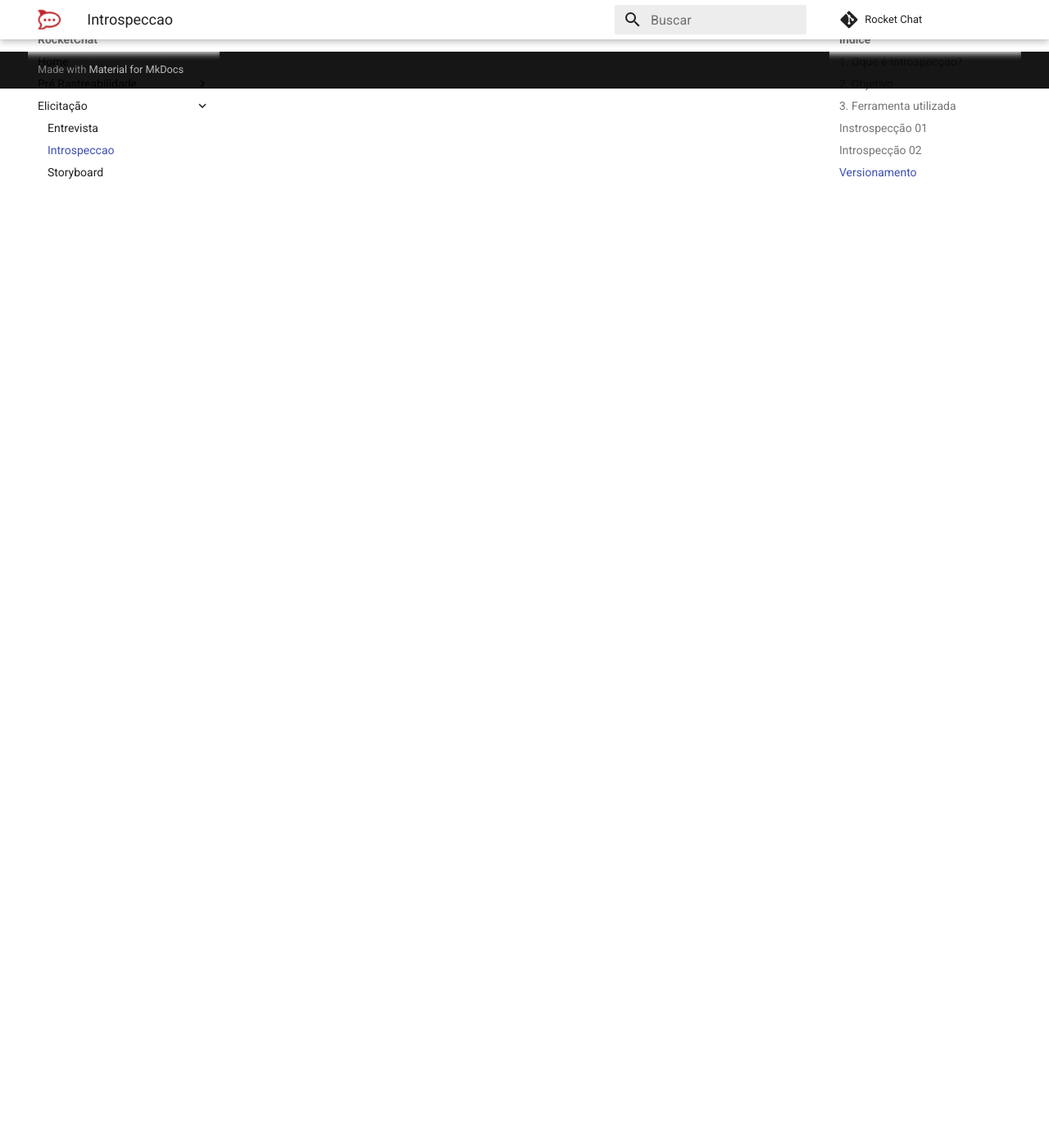
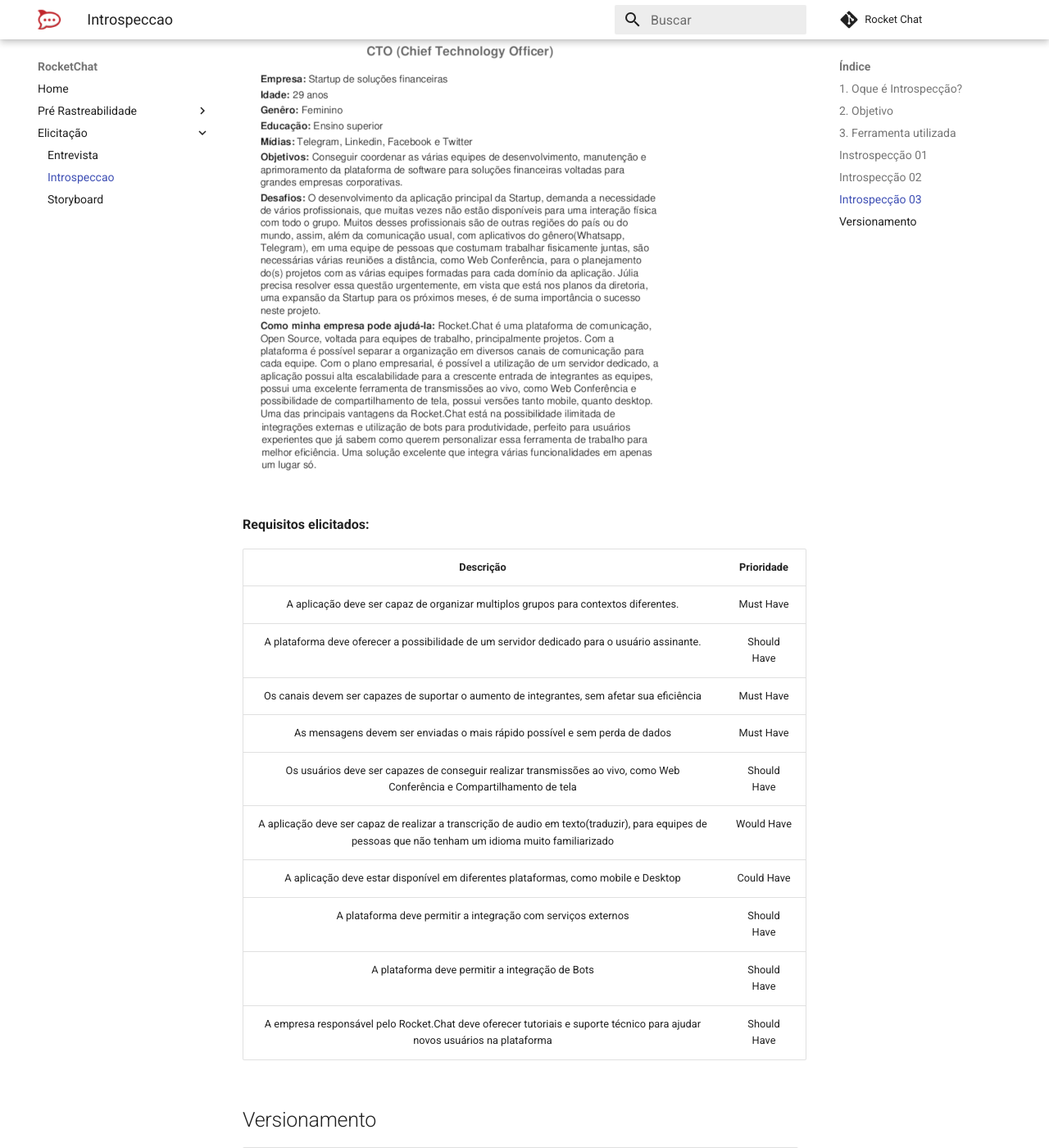
Before and after one commit to MarcosNBJ/2019.1-RocketChat, an MkDocs documentation site: the page built from docs/Elicitação/Introspeccao.md, in a window 1280 px wide and 1400 px high, scrolled down 3338 px. Shown: the whole window at 82% size. Built offline with MkDocs 1.6.1 and Material for MkDocs 9.7.7, drawn with Linux system fonts in a browser that asks for light colours; comment, search, counter and statistics services are not loaded; some of the changed text lies outside the part shown.

Commit message:
Adicionar introspeccao 3

```diff
--- a/docs/Elicitação/Introspeccao.md
+++ b/docs/Elicitação/Introspeccao.md
@@ -44,6 +44,27 @@
 | Eu, como usuário, gostaria de poder criar chats para conversas em grupo. | 02 | Must Have |
 | Eu, como usuário, gostaria de uma plataforma que tenha uma interface com um visual agradável, minimalista e intuitivo. | 02 | Should Have |
 
+## Introspecção 03
+
+![INT3](../img/Elicitacao/introspeccao_03.png)
+
+**Requisitos elicitados:**
+
+| Descrição | Prioridade |
+|  :------: | :------: |
+| A aplicação deve ser capaz de organizar multiplos grupos para contextos diferentes. | Must Have |
+| A plataforma deve oferecer a possibilidade de um servidor dedicado para o usuário assinante. | Should Have |
+| Os canais devem ser capazes de suportar o aumento de integrantes, sem afetar sua eficiência | Must Have |
+| As mensagens devem ser enviadas o mais rápido possível e sem perda de dados  | Must Have |
+| Os usuários deve ser capazes de conseguir realizar transmissões ao vivo, como Web Conferência e Compartilhamento de tela | Should Have |
+| A aplicação deve ser capaz de realizar a transcrição de audio em texto(traduzir), para equipes de pessoas que não tenham um idioma muito familiarizado | Would Have |
+| A aplicação deve estar disponível em diferentes plataformas, como mobile e Desktop | Could Have |
+| A plataforma deve permitir a integração com serviços externos | Should Have |
+| A plataforma deve permitir a integração de Bots | Should Have |
+| A empresa responsável pelo Rocket.Chat deve oferecer tutoriais e suporte técnico para ajudar novos usuários na plataforma | Should Have |
+
+
+
 ## Versionamento
 
 | Data | Versão | Modificação | Autor |
```
Also changed, not shown: docs/img/Elicitacao/introspeccao_03.png (added).
